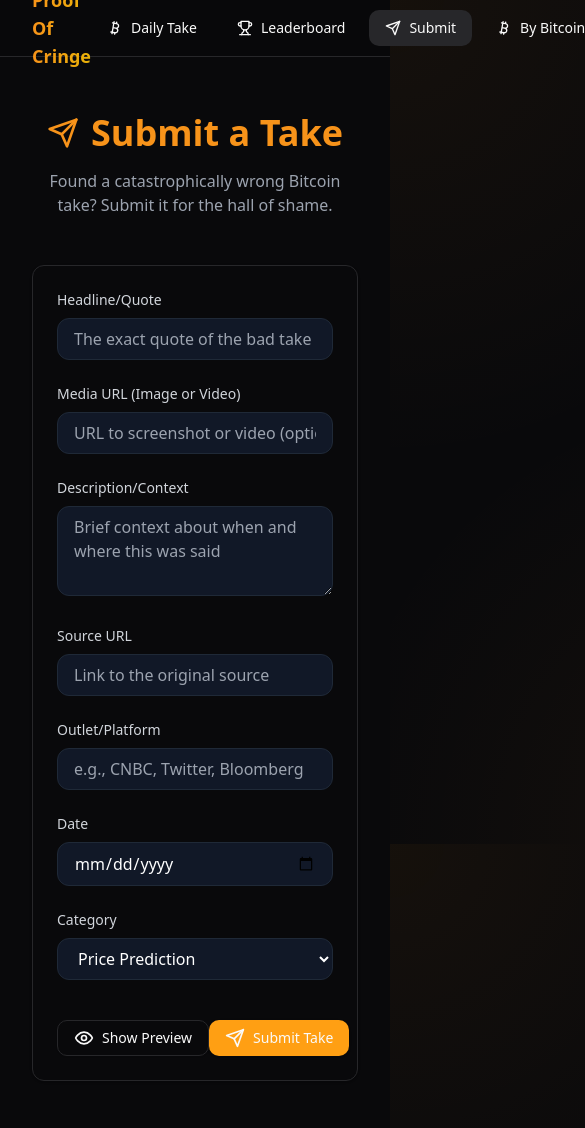
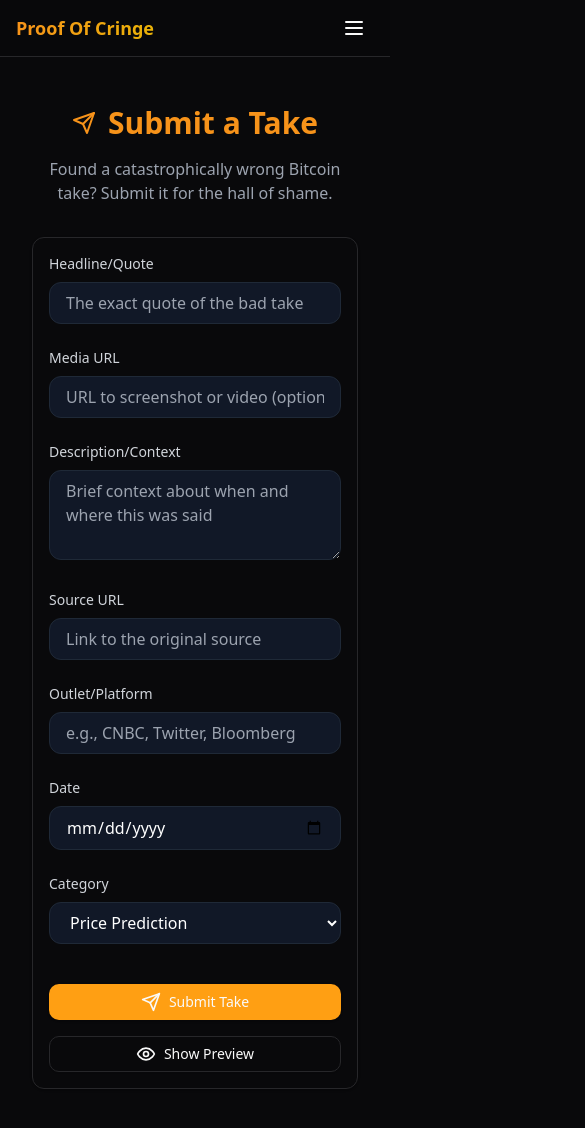
Before and after one commit to fernikolic/proofofcringe, a React (Vite) app: page /submit in a window 390 px wide. Shown: the top 1128 px of the page, 585 px wide, since content can reach past the window. Built offline with nearby package versions, Linux system fonts and the light colour scheme.

Commit message:
Add updated project files

```diff
--- a/src/components/Navigation.tsx
+++ b/src/components/Navigation.tsx
@@ -1,9 +1,11 @@
-import React from 'react';
+import React, { useState } from 'react';
 import { NavLink, Link } from 'react-router-dom';
-import { Bitcoin, Trophy, Send, ExternalLink } from 'lucide-react';
+import { Bitcoin, Trophy, Send, ExternalLink, Menu, X } from 'lucide-react';
 import { cn } from '@/lib/utils';
 
 export default function Navigation() {
+  const [isMenuOpen, setIsMenuOpen] = useState(false);
+
   const navItems = [
     { to: '/', label: 'Daily Take', icon: Bitcoin },
     { to: '/leaderboard', label: 'Leaderboard', icon: Trophy },
@@ -12,7 +14,7 @@ export default function Navigation() {
 
   return (
     <nav className="sticky top-0 z-50 w-full border-b bg-background/95 backdrop-blur supports-[backdrop-filter]:bg-background/60">
-      <div className="container flex h-14 max-w-screen-2xl items-center justify-between">
+      <div className="container flex h-14 max-w-screen-2xl items-center justify-between px-4">
         <Link
           to="/"
           className="flex items-center space-x-2 transition-all duration-300 hover:opacity-80"
@@ -22,7 +24,20 @@ export default function Navigation() {
           </span>
         </Link>
 
-        <div className="flex items-center space-x-2">
+        {/* Mobile Menu Button */}
+        <button
+          onClick={() => setIsMenuOpen(!isMenuOpen)}
+          className="md:hidden p-2 hover:bg-gray-800 rounded-md"
+        >
+          {isMenuOpen ? (
+            <X className="h-6 w-6" />
+          ) : (
+            <Menu className="h-6 w-6" />
+          )}
+        </button>
+
+        {/* Desktop Navigation */}
+        <div className="hidden md:flex items-center space-x-2">
           {navItems.map(({ to, label, icon: Icon }) => (
             <NavLink
               key={to}
@@ -49,6 +64,41 @@ export default function Navigation() {
             <ExternalLink className="h-3 w-3 ml-1.5 opacity-70" />
           </a>
         </div>
+
+        {/* Mobile Navigation */}
+        {isMenuOpen && (
+          <div className="absolute top-14 left-0 right-0 bg-background border-b md:hidden">
+            <div className="flex flex-col p-4 space-y-2">
+              {navItems.map(({ to, label, icon: Icon }) => (
+                <NavLink
+                  key={to}
+                  to={to}
+                  onClick={() => setIsMenuOpen(false)}
+                  className={({ isActive }) =>
+                    cn(
+                      "flex items-center px-4 py-3 rounded-md text-sm font-medium transition-colors",
+                      isActive ? "bg-accent text-accent-foreground" : "hover:bg-accent hover:text-accent-foreground"
+                    )
+                  }
+                >
+                  <Icon className="h-5 w-5 mr-3" />
+                  <span>{label}</span>
+                </NavLink>
+              ))}
+              <a
+                href="https://bitcoinperception.com"
+                target="_blank"
+                rel="noopener noreferrer"
+                onClick={() => setIsMenuOpen(false)}
+                className="flex items-center px-4 py-3 rounded-md text-sm font-medium transition-colors hover:bg-accent hover:text-accent-foreground"
+              >
+                <Bitcoin className="h-5 w-5 mr-3" />
+                <span>By Bitcoin Perception</span>
+                <ExternalLink className="h-4 w-4 ml-2 opacity-70" />
+              </a>
+            </div>
+          </div>
+        )}
       </div>
     </nav>
   );
--- a/src/components/TakeCard.tsx
+++ b/src/components/TakeCard.tsx
@@ -93,14 +93,14 @@ export default function TakeCard({ take, onVote }: TakeCardProps) {
       onMouseEnter={() => setIsHovered(true)}
       onMouseLeave={() => setIsHovered(false)}
     >
-      <CardHeader className="relative">
-        <div className="flex justify-between items-start">
+      <CardHeader className="relative p-4 sm:p-6">
+        <div className="flex flex-col sm:flex-row sm:justify-between sm:items-start gap-4">
           <Link
             to={`/${take.slug}`}
-            className="flex items-center space-x-2 text-sm text-muted-foreground hover:text-orange-500 transition-colors"
+            className="flex flex-wrap items-center gap-2 text-sm text-muted-foreground hover:text-orange-500 transition-colors"
           >
             <span>{format(new Date(take.date), 'MMM d, yyyy')}</span>
-            <span>•</span>
+            <span className="hidden sm:inline">•</span>
             <span>{take.outlet}</span>
           </Link>
           <div className="flex items-center gap-2">
@@ -111,7 +111,7 @@ export default function TakeCard({ take, onVote }: TakeCardProps) {
               className="group hover:bg-[#1DA1F2]/10 hover:text-[#1DA1F2] hover:border-[#1DA1F2]/50 transition-all duration-300"
             >
               <XIcon />
-              <span className="ml-2">Share</span>
+              <span className="ml-2 hidden sm:inline">Share</span>
             </Button>
             <Button
               variant="ghost"
@@ -132,7 +132,7 @@ export default function TakeCard({ take, onVote }: TakeCardProps) {
         </div>
       </CardHeader>
 
-      <CardContent className="space-y-4">
+      <CardContent className="space-y-4 p-4 sm:p-6">
         {mediaUrl && (
           <div className="relative rounded-lg overflow-hidden bg-gray-900 aspect-video group transition-all duration-300 hover:shadow-lg hover:shadow-orange-500/20">
             {isVideo ? (
@@ -157,14 +157,13 @@ export default function TakeCard({ take, onVote }: TakeCardProps) {
         )}
 
         <div className="space-y-4">
-          <div className="bg-gray-900/50 rounded-xl p-6 border border-orange-500/10 hover:border-orange-500/20 transition-all duration-300">
-            <p className="text-lg italic">{take.description}</p>
+          <div className="bg-gray-900/50 rounded-xl p-4 sm:p-6 border border-orange-500/10 hover:border-orange-500/20 transition-all duration-300">
+            <p className="text-base sm:text-lg italic">{take.description}</p>
           </div>
         </div>
       </CardContent>
 
-      <CardFooter className="flex justify-between items-center pt-6">
-        <div className="flex gap-4 w-full">
+      <CardFooter className="flex flex-col sm:flex-row justify-between items-stretch sm:items-center gap-4 p-4 sm:p-6 pt-4">
         <Button
           variant="default"
           size="lg"
@@ -176,7 +175,7 @@ export default function TakeCard({ take, onVote }: TakeCardProps) {
           )}
         >
           <ThumbsDown className="w-5 h-5 mr-2 animate-bounce" />
-            Maximum Cringe
+          <span className="hidden sm:inline">Maximum</span> Cringe
         </Button>
         <Button
           variant="default"
@@ -189,9 +188,8 @@ export default function TakeCard({ take, onVote }: TakeCardProps) {
           )}
         >
           <ThumbsUp className="w-5 h-5 mr-2 animate-bounce" />
-            Actually Based
+          <span className="hidden sm:inline">Actually</span> Based
         </Button>
-        </div>
       </CardFooter>
     </Card>
   );
--- a/src/pages/Submit.tsx
+++ b/src/pages/Submit.tsx
@@ -6,7 +6,6 @@ import { Button } from '@/components/ui/button';
 import { Card } from '@/components/ui/card';
 import { useToast } from '@/components/ui/use-toast';
 
-// Using the Apps Script URL that writes to the specific "Inbound" sheet
 const SHEET_SCRIPT_URL = 'https://script.google.com/macros/s/AKfycbwwtRJahrxeCKST1UvJApQsrU64O7YldyF2Y90farN6fGNOPzOUwHbhzJ4fnmvjOR2Juw/exec';
 
 export default function Submit() {
@@ -33,23 +32,21 @@ export default function Submit() {
         timestamp: new Date().toISOString()
       };
 
-      const response = await fetch(SHEET_SCRIPT_URL, {
+      await fetch(SHEET_SCRIPT_URL, {
         method: 'POST',
-        mode: 'no-cors', // Required for Google Apps Script
+        mode: 'no-cors',
         headers: {
           'Content-Type': 'application/json',
         },
         body: JSON.stringify(formDataWithTimestamp)
       });
 
-      // Since no-cors doesn't give us response status, we assume success
       toast({
         title: "Success!",
         description: "Your submission has been received. It will be reviewed and added to the site soon.",
         duration: 5000,
       });
 
-      // Reset form
       setFormData({
         headline: '',
         media: '',
@@ -88,20 +85,20 @@ export default function Submit() {
   };
 
   return (
-    <div className="container mx-auto px-4 py-8">
-      <header className="text-center mb-12">
+    <div className="container mx-auto px-4 py-6 sm:py-8">
+      <header className="text-center mb-8 sm:mb-12">
         <div className="flex items-center justify-center mb-4">
-          <Send className="h-8 w-8 text-orange-500 mr-3" />
-          <h1 className="text-4xl font-bold text-orange-500">
+          <Send className="h-6 w-6 sm:h-8 sm:w-8 text-orange-500 mr-3" />
+          <h1 className="text-3xl sm:text-4xl font-bold text-orange-500">
             Submit a Take
           </h1>
         </div>
-        <p className="text-gray-400 max-w-2xl mx-auto">
+        <p className="text-gray-400 max-w-2xl mx-auto px-4">
           Found a catastrophically wrong Bitcoin take? Submit it for the hall of shame.
         </p>
       </header>
 
-      <Card className="max-w-2xl mx-auto p-6">
+      <Card className="max-w-2xl mx-auto p-4 sm:p-6">
         <form onSubmit={handleSubmit} className="space-y-6">
           <div>
             <label className="block text-sm font-medium text-gray-300 mb-2">
@@ -119,7 +116,7 @@ export default function Submit() {
 
           <div>
             <label className="block text-sm font-medium text-gray-300 mb-2">
-              Media URL (Image or Video)
+              Media URL
             </label>
             <input
               type="url"
@@ -144,6 +141,7 @@ export default function Submit() {
             />
           </div>
 
+          <div className="grid grid-cols-1 sm:grid-cols-2 gap-6">
             <div>
               <label className="block text-sm font-medium text-gray-300 mb-2">
                 Source URL
@@ -171,7 +169,9 @@ export default function Submit() {
                 placeholder="e.g., CNBC, Twitter, Bloomberg"
               />
             </div>
+          </div>
 
+          <div className="grid grid-cols-1 sm:grid-cols-2 gap-6">
             <div>
               <label className="block text-sm font-medium text-gray-300 mb-2">
                 Date
@@ -202,18 +202,24 @@ export default function Submit() {
                 <option value="Technology">Technology</option>
               </select>
             </div>
+          </div>
 
-          <div className="flex items-center justify-between pt-4">
+          <div className="flex flex-col sm:flex-row items-stretch sm:items-center justify-between gap-4 pt-4">
             <Button
               type="button"
               variant="outline"
               onClick={() => setShowPreview(!showPreview)}
+              className="order-2 sm:order-1"
             >
               <Eye className="h-5 w-5 mr-2" />
               {showPreview ? 'Hide Preview' : 'Show Preview'}
             </Button>
 
-            <Button type="submit" disabled={isSubmitting}>
+            <Button
+              type="submit"
+              disabled={isSubmitting}
+              className="order-1 sm:order-2"
+            >
               {isSubmitting ? (
                 <Loader className="h-5 w-5 mr-2 animate-spin" />
               ) : (
@@ -225,7 +231,7 @@ export default function Submit() {
         </form>
 
         {showPreview && (
-          <div className="mt-12">
+          <div className="mt-8 sm:mt-12">
             <h2 className="text-xl font-bold text-orange-500 mb-6">Preview</h2>
             <TakeCard take={previewTake} />
           </div>
```
Also changed, not shown: 6 other files (tests, documents, lock files or other folders). Lines whose indentation alone changed are shown as unchanged.
